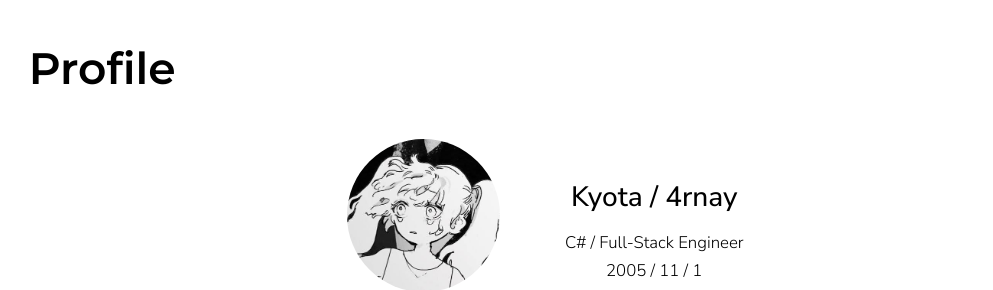
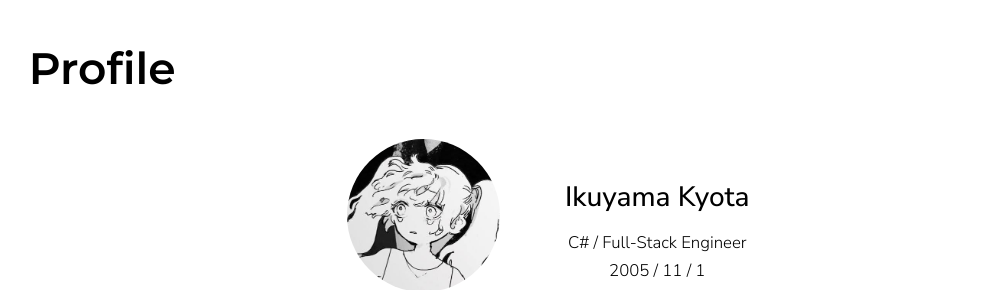
Before and after one commit to 4rna-y/portfolio, a website built with webpack: page index.html in a window 1280 px wide. Shown: the part 1088-1378 px from the top of the page, without its empty margins (172-1165 px from the left). Built offline with nearby package versions, Linux system fonts and the light colour scheme; a web font is replaced by a local one.

Commit message:
Update index.html

```diff
--- a/index.html
+++ b/index.html
@@ -34,7 +34,7 @@
                 <div id="profile-header-container">
                     <img id="profile-header-icon" src="./shared/img/icon_1a.jpg">
                     <div id="profile-header-name-container">
-                        <p id="profile-header-name">Kyota / 4rnay</p>
+                        <p id="profile-header-name">Ikuyama Kyota</p>
                         <p id="profile-header-birth">C# / Full-Stack Engineer</p>
                         <p id="profile-header-birth">2005 / 11 / 1</p>
                     </div>
```
